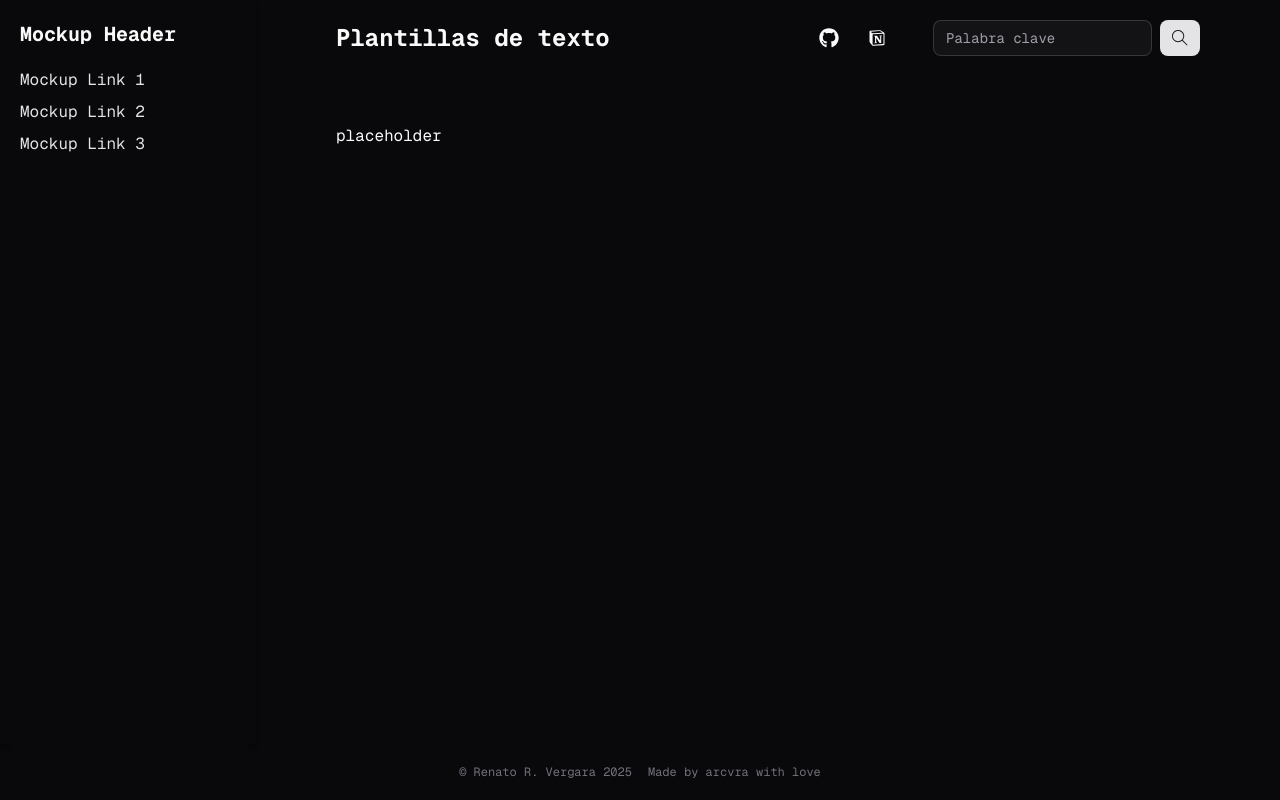
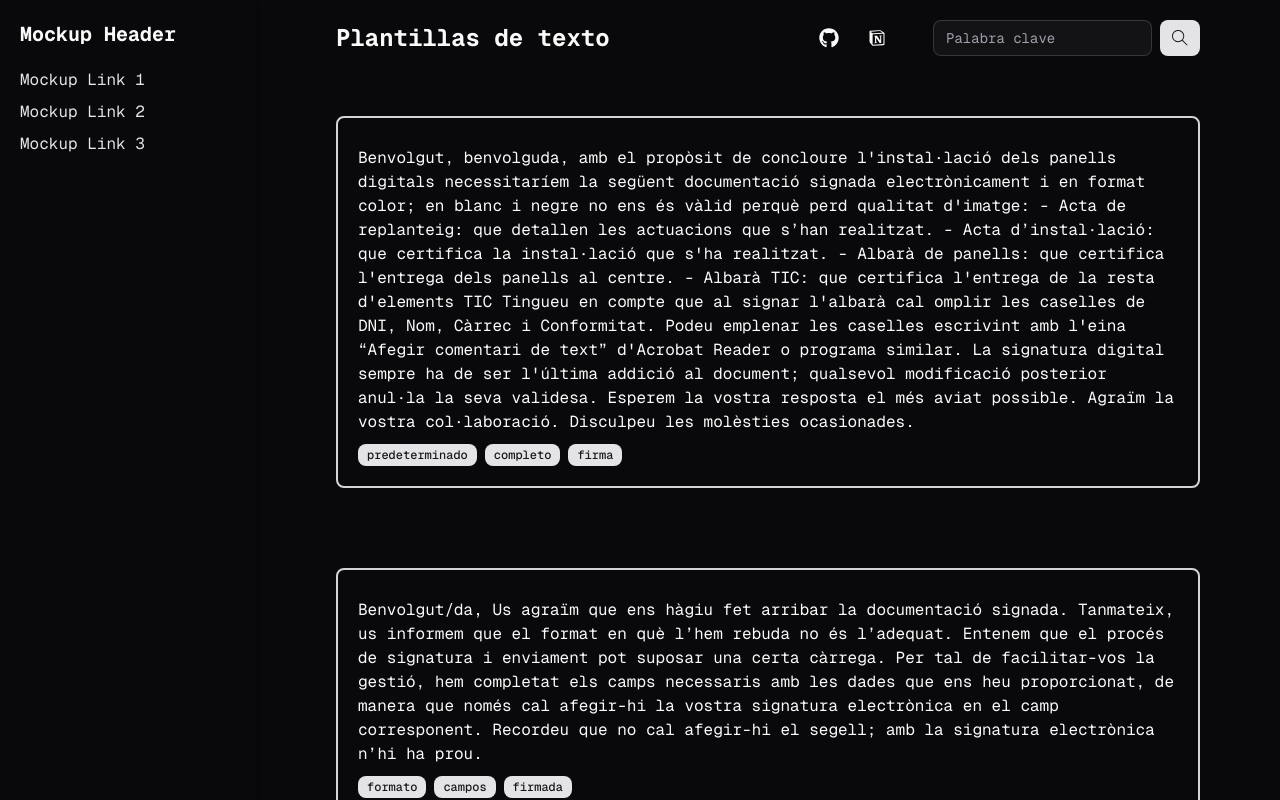
Before and after one commit to arcvra/indic_blueprints, a Next.js app in the folder client/: page / in a window 1280 px wide. Shown: the top 800 px of the page. Built offline with nearby package versions, Linux system fonts and the light colour scheme.

Commit message:
feat(comentarios): implement ReadComentarios component to display comentarios with categories
feat(badge): add shadcn's Badge component for displaying category badges

```diff
--- /dev/null
+++ b/client/app/components/ReadComentarios.jsx
@@ -0,0 +1,27 @@
+import { Badge } from "@/components/ui/badge"
+import { comentarios } from "@/app/data/comentarios";
+
+export const ReadComentarios = () => {
+    return comentarios.map((item) => (
+            <article key={item.id} className="border-2 border-zinc-300 rounded-md p-5">
+                <p>
+                    {item.content}
+                </p>
+
+                <ul className="flex gap-2">
+                    <GetCategories keywords={item.keywords} />
+                </ul>
+            </article>
+    ))
+}
+
+export const GetCategories = ({ keywords }) => {
+    return keywords.map((keyword, index) => (
+        <li key={index}> <CustomBadge category={keyword} /> </li>
+    ));
+};
+
+
+export const CustomBadge = ({category}) => {
+    return <Badge>{category}</Badge>
+}
--- a/client/app/page.js
+++ b/client/app/page.js
@@ -1,7 +1,10 @@
+import { ReadComentarios } from "@/app/components/ReadComentarios";
+
 export default function Home() {
+
   return (
-    <main className="main-layout bg-black-900 grid px-20 py-10">
-      <p>placeholder</p>
+    <main className="main-layout grid gap-y-20 bg-black-900 px-20 py-10">
+      <ReadComentarios />
     </main>
   );
 }
--- /dev/null
+++ b/client/components/ui/badge.jsx
@@ -0,0 +1,44 @@
+import * as React from "react"
+import { Slot } from "@radix-ui/react-slot"
+import { cva } from "class-variance-authority";
+
+import { cn } from "@/lib/utils"
+
+const badgeVariants = cva(
+  "inline-flex items-center justify-center rounded-md border px-2 py-0.5 text-xs font-medium w-fit whitespace-nowrap shrink-0 [&>svg]:size-3 gap-1 [&>svg]:pointer-events-none focus-visible:border-ring focus-visible:ring-ring/50 focus-visible:ring-[3px] aria-invalid:ring-destructive/20 dark:aria-invalid:ring-destructive/40 aria-invalid:border-destructive transition-[color,box-shadow] overflow-hidden",
+  {
+    variants: {
+      variant: {
+        default:
+          "border-transparent bg-primary text-primary-foreground [a&]:hover:bg-primary/90",
+        secondary:
+          "border-transparent bg-secondary text-secondary-foreground [a&]:hover:bg-secondary/90",
+        destructive:
+          "border-transparent bg-destructive text-white [a&]:hover:bg-destructive/90 focus-visible:ring-destructive/20 dark:focus-visible:ring-destructive/40 dark:bg-destructive/60",
+        outline:
+          "text-foreground [a&]:hover:bg-accent [a&]:hover:text-accent-foreground",
+      },
+    },
+    defaultVariants: {
+      variant: "default",
+    },
+  }
+)
+
+function Badge({
+  className,
+  variant,
+  asChild = false,
+  ...props
+}) {
+  const Comp = asChild ? Slot : "span"
+
+  return (
+    <Comp
+      data-slot="badge"
+      className={cn(badgeVariants({ variant }), className)}
+      {...props} />
+  );
+}
+
+export { Badge, badgeVariants }
```
